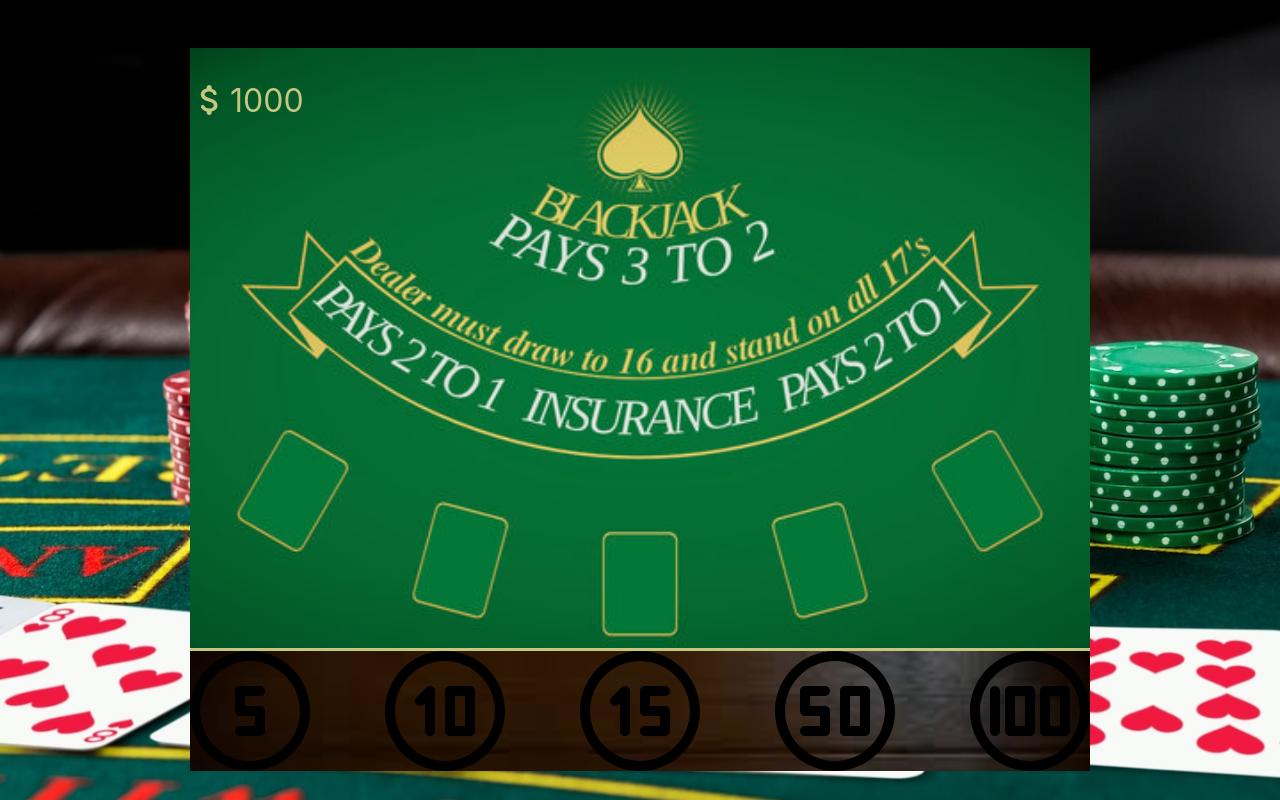
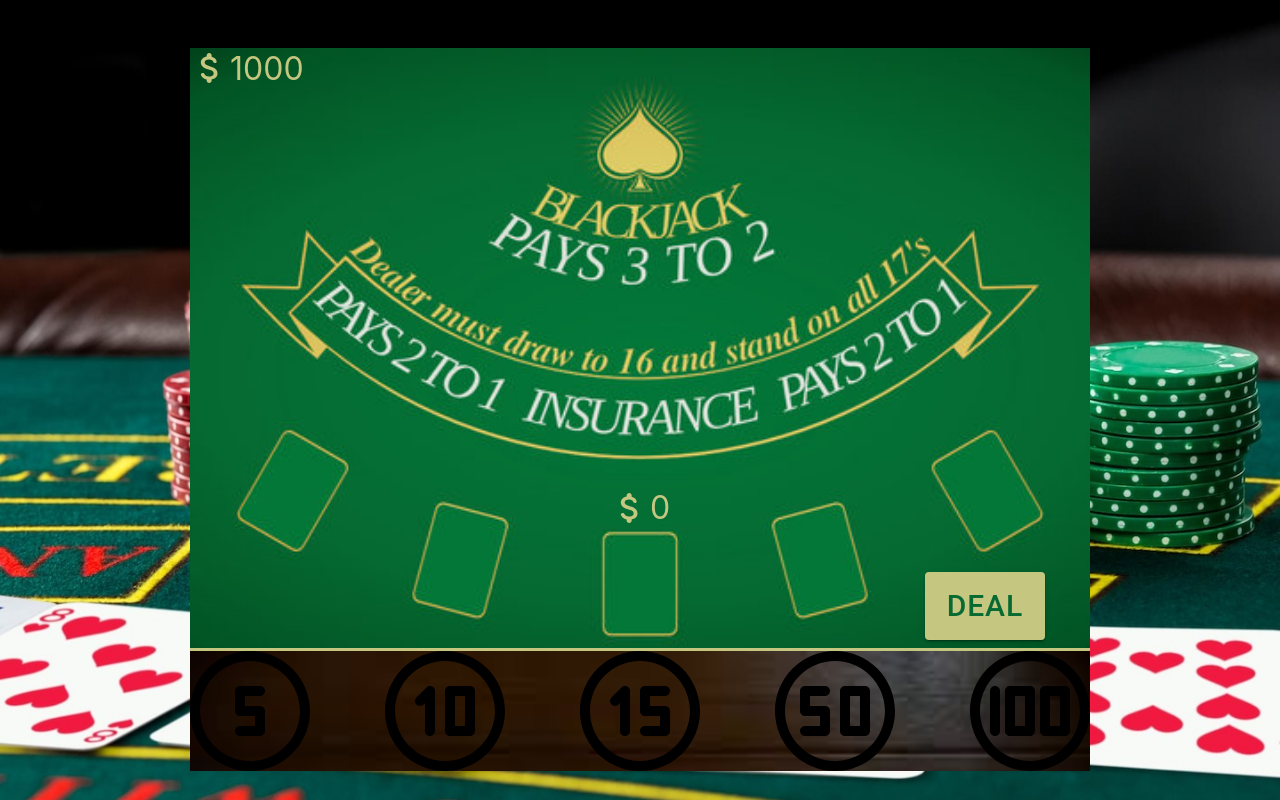
Before and after one commit to ArlenStog/card-games, a React (Create React App) app: page / in a window 1280 px wide. Built offline with nearby package versions, Linux system fonts and the light colour scheme.

Commit message:
for cockerh

```diff
--- a/package.json
+++ b/package.json
@@ -14,6 +14,7 @@
     "react": "^18.2.0",
     "react-dom": "^18.2.0",
     "react-scripts": "^5.0.1",
+    "svg-cards": "^4.0.0",
     "web-vitals": "^2.1.4"
   },
   "scripts": {
--- a/src/components/bet/index.jsx
+++ b/src/components/bet/index.jsx
@@ -7,14 +7,14 @@ import { ReactComponent as Chip100 } from '../../assets/chip100.svg'
 
 import "./styles.scss";
 
-const Bet = () => {
+const Bet = ( {handleClick} ) => {
   return (
     <div className="bet">
-      <Chip5 className="chip"/>
-      <Chip10 className="chip"/>
-      <Chip15 className="chip"/>
-      <Chip50 className="chip"/>
-      <Chip100 className="chip"/>
+      <Chip5 className="chip" onClick={() => handleClick(5)} />
+      <Chip10 className="chip" onClick={() => handleClick(10)} />
+      <Chip15 className="chip" onClick={() => handleClick(15)} />
+      <Chip50 className="chip" onClick={() => handleClick(50)} />
+      <Chip100 className="chip" onClick={() => handleClick(100)} />
     </div>
   );
 };
--- a/src/components/table/index.jsx
+++ b/src/components/table/index.jsx
@@ -1,20 +1,49 @@
 import React, { useEffect, useState } from "react";
-import AttachMoneyRoundedIcon from '@mui/icons-material/AttachMoneyRounded';
+import AttachMoneyRoundedIcon from "@mui/icons-material/AttachMoneyRounded";
 
-import './styles.scss';
+import "./styles.scss";
+import Bet from "../bet";
+import { Button } from "@mui/material";
 
-const Table = () =>{
+const Table = () => {
   const [currentMoney, setCurrentMoney] = useState(0);
+  const [betMoney, setBetMoney] = useState(0)
+
+  const handleClick = (bet) => {
+    if (currentMoney >= bet) {
+      setCurrentMoney(currentMoney - bet)
+      setBetMoney(betMoney + bet);
+    }
+    if (currentMoney < bet) {
+      setCurrentMoney(0);
+      setBetMoney(betMoney + currentMoney);
+    }
+  };
 
   useEffect(() => {
     setCurrentMoney(1000);
   }, []);
 
-  return(
-    <div className="table">
-      <p className="current-money"><AttachMoneyRoundedIcon sx={{ fontSize: 40 }}/>{currentMoney}</p>
+  return (
+    <div className="table-and-bet">
+      <div className="table">
+        <div className="money">
+          <div className="current-money">
+            <AttachMoneyRoundedIcon sx={{ fontSize: 40 }} />
+            {currentMoney}
+          </div>
+          <div className="bet-money">
+            <AttachMoneyRoundedIcon sx={{ fontSize: 40 }} />
+            {betMoney}
+          </div>
+        </div>
+        <div className="buttons">
+          <Button className="button" variant="contained" size="large" sx={{ fontSize: 30 }} >DEAL</Button>
+        </div>
+      </div>
+      <Bet handleClick={handleClick} />
     </div>
-  )
-}
+  );
+};
 
 export default Table;
--- a/src/components/table/styles.scss
+++ b/src/components/table/styles.scss
@@ -1,16 +1,47 @@
-.table{
+.table-and-bet {
+  width: 100%;
+  height: 100%;
+
+  .table {
     width: 100%;
     height: 100%;
     background-image: url('../../assets/blackjack.png');
     background-size: cover;
 
+    .money {
+      height: 80%;
+      display: flex;
+      flex-direction: column;
+      justify-content: space-between;
       .current-money {
-    position: absolute;
         color: #C5C680;
         font-size: xx-large;
         display: flex;
         flex-direction: row;
         align-items: center;
-    justify-content: space-around;
+      }
+      .bet-money {
+        width: 100%;
+        color: #C5C680;
+        font-size: xx-large;
+        display: flex;
+        flex-direction: row;
+        justify-content: center;
       }
     }
+
+    .buttons {
+      height: 20%;
+      display: flex;
+      justify-content: flex-end;
+      align-items: center;
+      padding-right: 5%;
+      padding-top: 2%;
+      .button {
+        background-color: #C5C680;
+        color: #076A32;
+      }
+    }
+
+  }
+}
--- a/src/pages/blackjack/index.jsx
+++ b/src/pages/blackjack/index.jsx
@@ -11,7 +11,6 @@ const BlackJack = () => {
   return (
     <div className="black-jack">
       <Table/>
-      <Bet/>
     </div>
   );
 };
--- a/src/pages/blackjack/styles.scss
+++ b/src/pages/blackjack/styles.scss
@@ -1,5 +1,4 @@
 .black-jack {
   width: 900px;
   height: 600px;
-  border-radius: 30%;
 }
```
Also changed, not shown: src/api/base.jsx (added, +13 -0 lines), src/redux/store.js (added, +12 -0 lines), src/redux/blackjack/cards.slice.js (added), 1 other file (tests, documents, lock files or other folders). Lines whose indentation alone changed are shown as unchanged.
